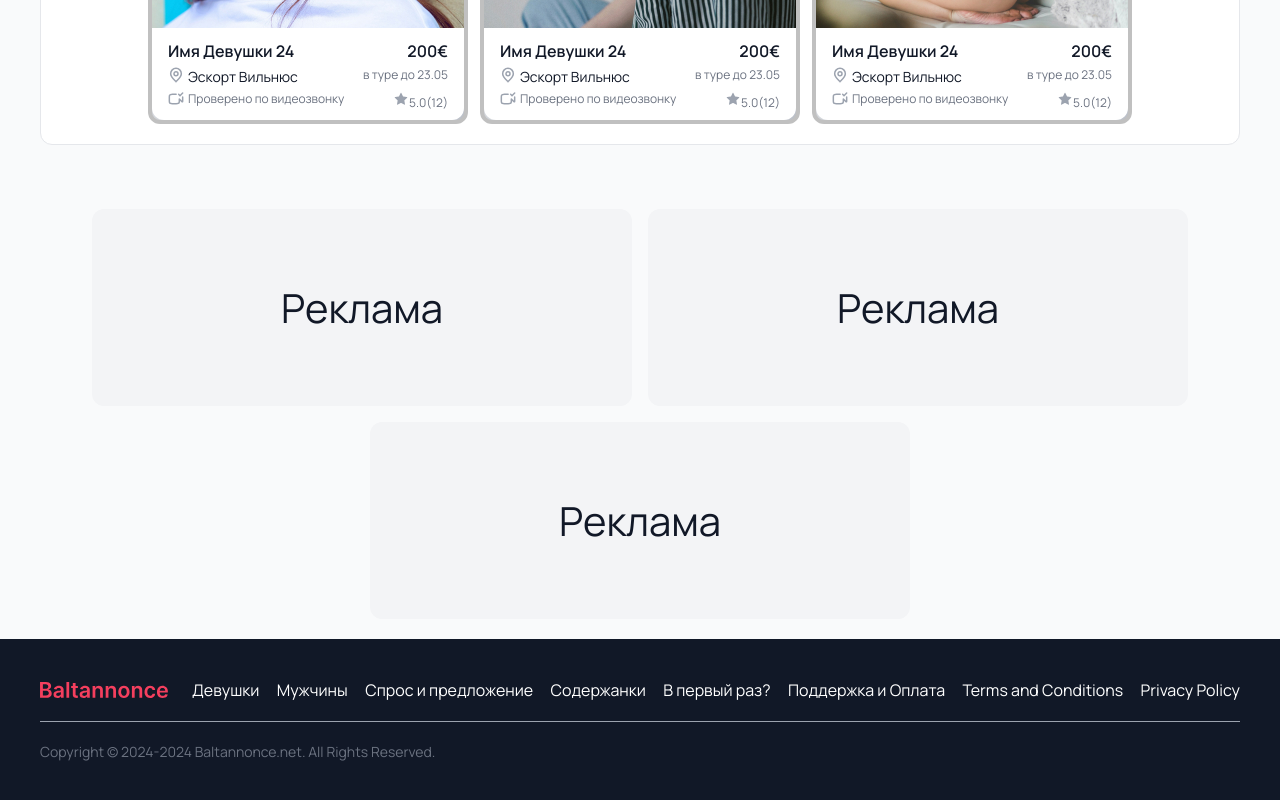
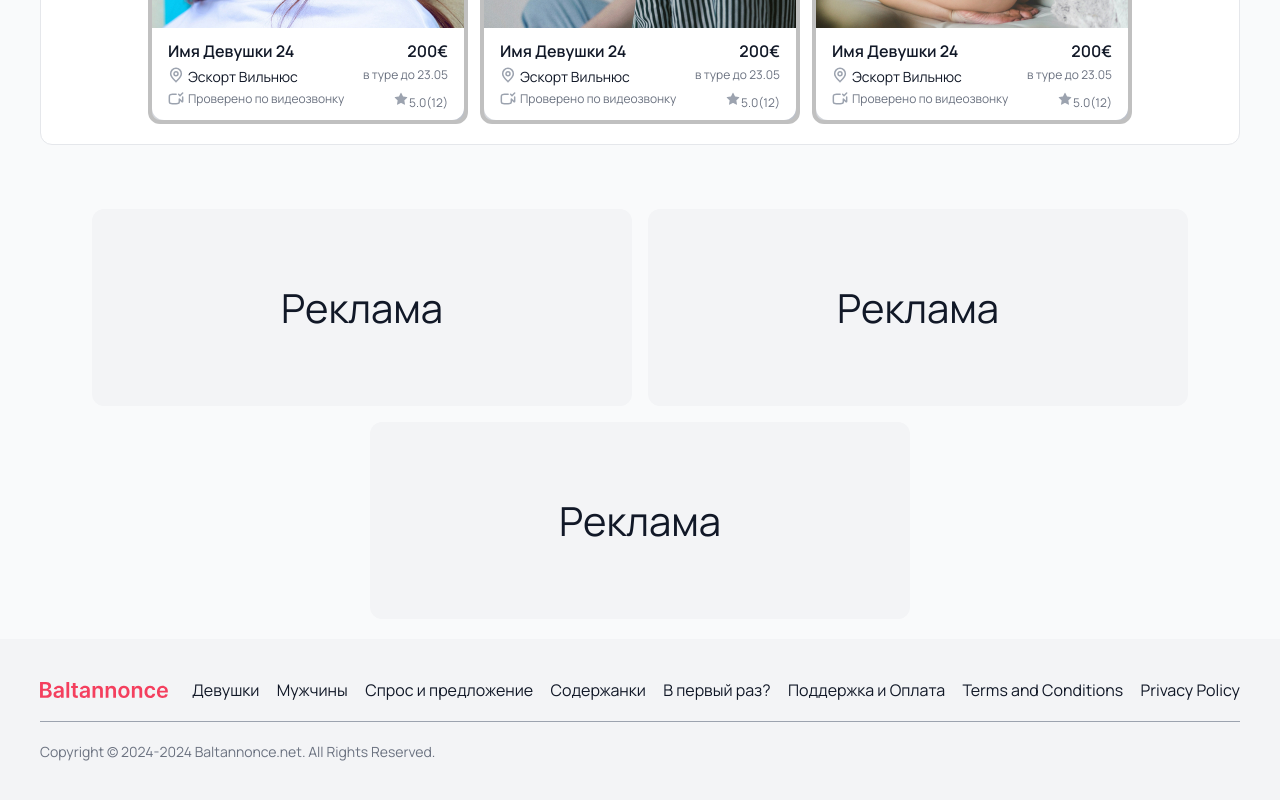
Before and after one commit to AlexiyKami/baltannonce, a Nuxt app: page / in a window 1280 px wide. Shown: the part 3772-4572 px from the top of the page. Built offline with nearby package versions, Linux system fonts and the light colour scheme.

Commit message:
fix: footer color

```diff
--- a/assets/scss/layout/app-footer.scss
+++ b/assets/scss/layout/app-footer.scss
@@ -1,7 +1,7 @@
 @use '../utils' as *;
 
 .footer {
-  background-color: $color-surface-invert;
+  background-color: $color-surface-highlight;
   &__container {
     @include flex(column);
     @include padding-vertical(40px);
@@ -21,7 +21,7 @@
   }
 
   &__navmenu {
-    color: $color-text-invert;
+    color: $color-text-primary;
     width: 100%;
   }
 
```
